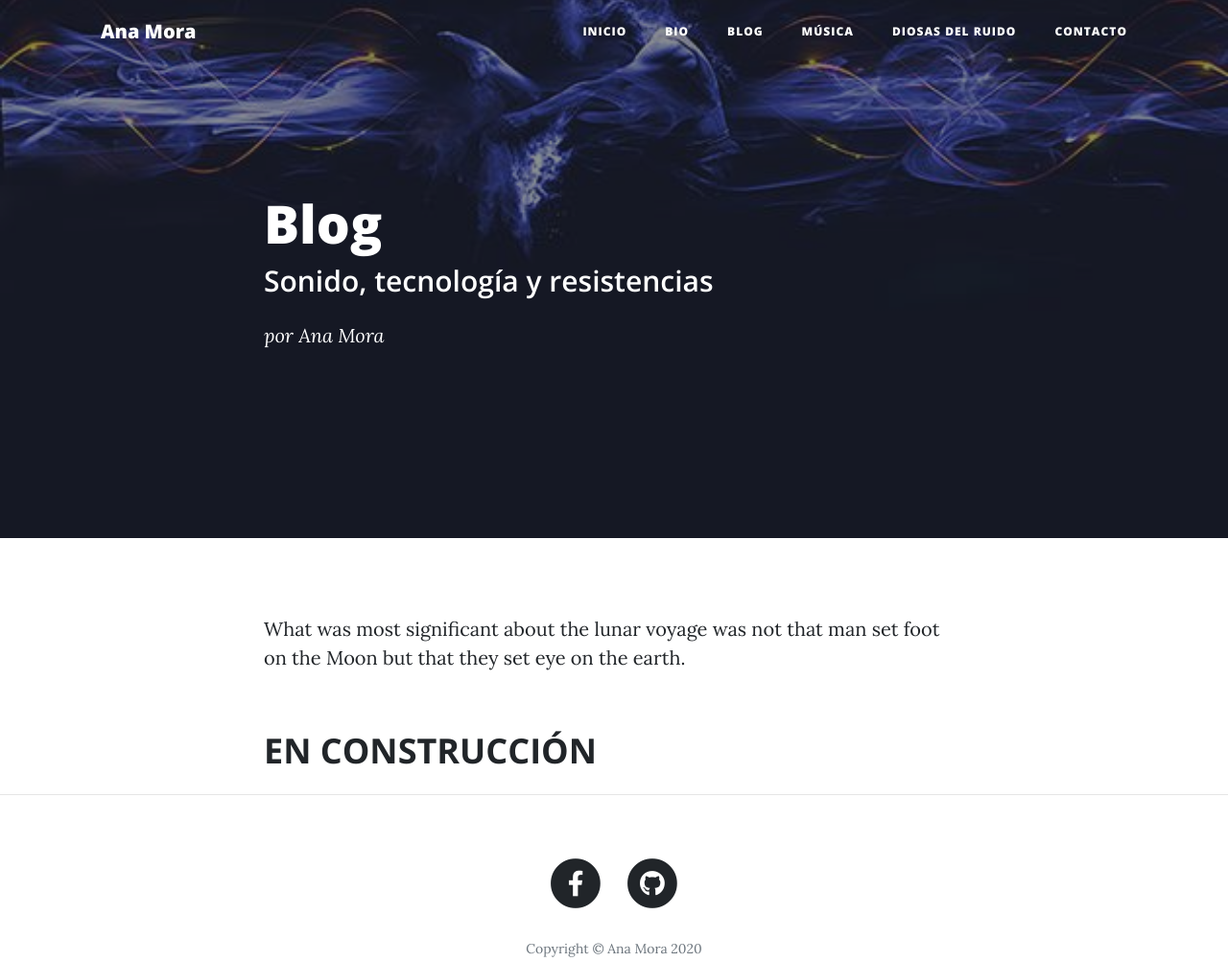
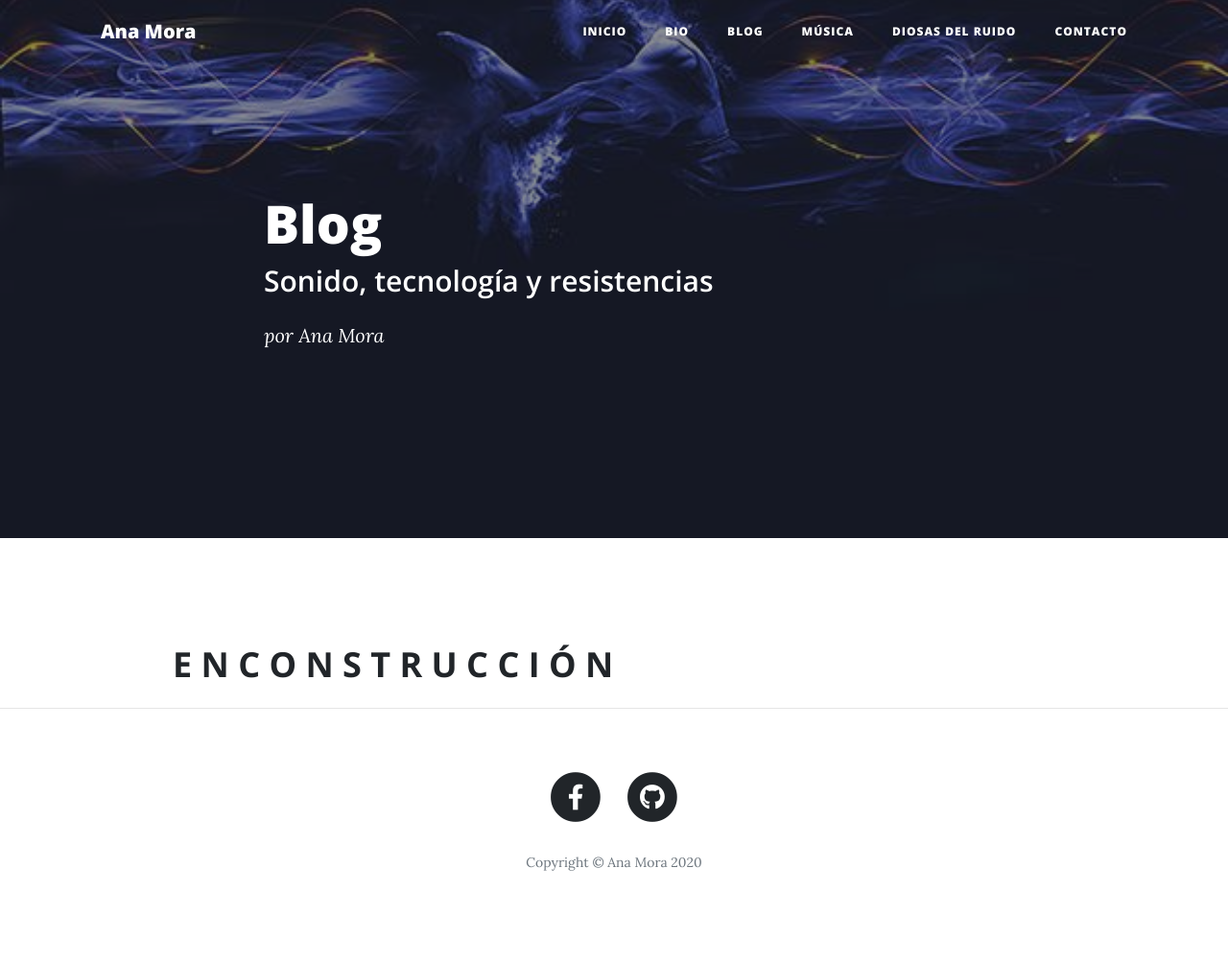
Before and after one commit to ana-mora/anamora.github.io, a website: page post.html in a window 1280 px wide. Shown: the whole page at 96% size. After the commit the page ends 975 px from the top, so only its background shows below. Drawn offline with nearby package versions, Linux system fonts and the light colour scheme.

Commit message:
Update post.html

```diff
--- a/post.html
+++ b/post.html
@@ -80,10 +80,10 @@
   <article>
     <div class="container">
       <div class="row">
-        <div class="col-lg-8 col-md-10 mx-auto">
+        <div class="col-lg-10 col-md-12 mx-auto">
 
-          <p>What was most significant about the lunar voyage was not that man set foot on the Moon but that they set eye on the earth.</p>
-          <h2 class="section-heading">EN CONSTRUCCIÓN</h2>
+
+          <h2 class="section-heading">E N  C O N S T R U C C I Ó N </h2>
 
 
 
```
